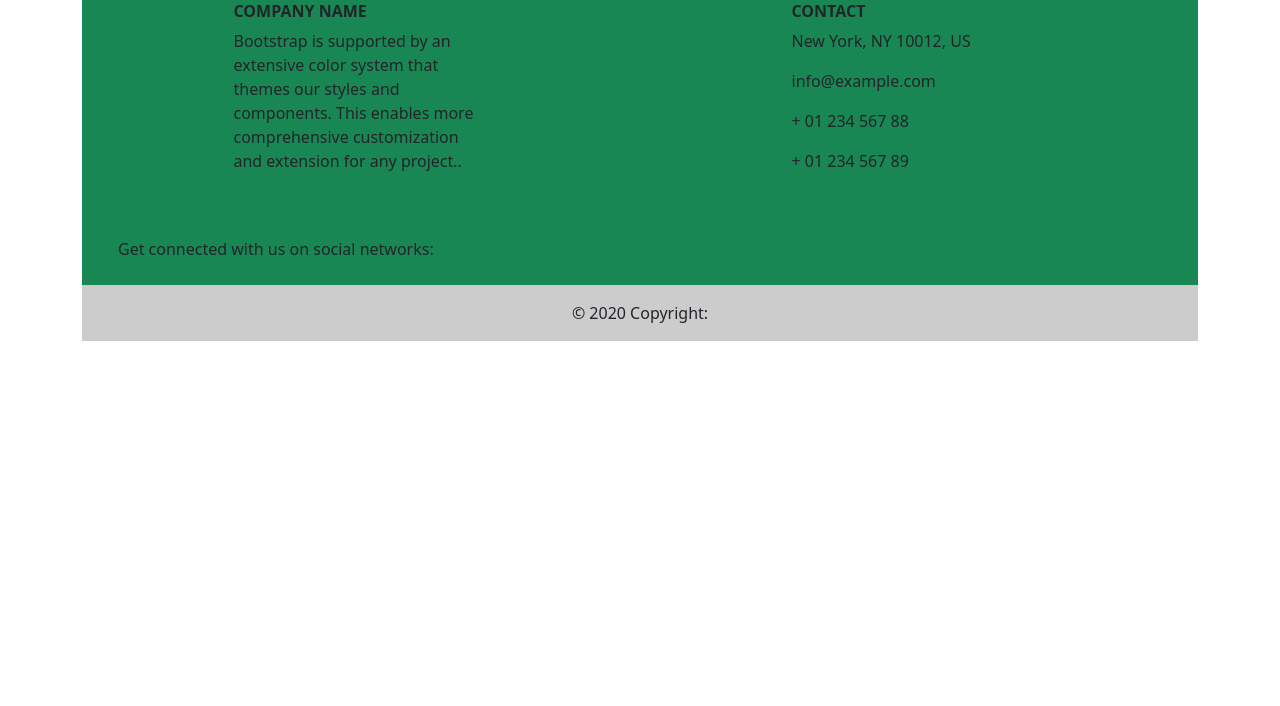
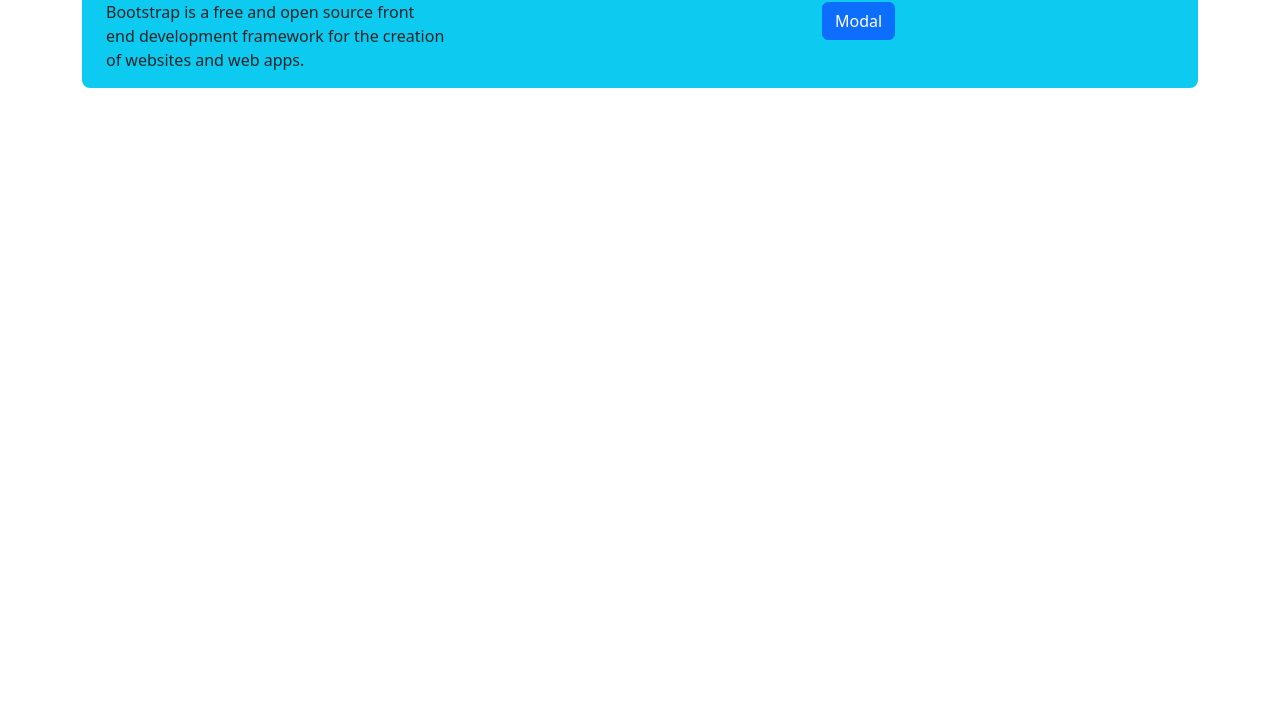
Before and after one commit to Sosukhin/Third-assignment, a plain HTML site: page index2.html in a window 1280 px wide. Shown: the part 94-800 px from the top of the page. Drawn offline with nearby package versions, Linux system fonts and the light colour scheme.

Commit message:
bonus done

```diff
--- a/index2.html
+++ b/index2.html
@@ -266,45 +266,21 @@
     <div class="container my-5">
 
         <!-- Footer -->
-        <footer class="text-center text-lg-start text-dark">
+        <!-- <footer class="text-center text-lg-start text-dark">
 
             <section class="">
                 <div
                     class="container text-center text-md-start mt-5 bg-success justify-content-center align-items-center">
                     <!-- Grid row -->
-                    <div class="row mt-3">
+        <!-- <div class="row mt-3">
                         <!-- Grid column -->
         <div class="col-md-3 col-lg-4 col-xl-3 mx-auto mb-4 mt-5">
             <!-- Content -->
-                            <h6 class="text-uppercase fw-bold">Company name</h6>
 
-                            <p>
-                                Bootstrap is supported by an extensive color system that themes our styles and
-                                components. This enables more comprehensive customization and extension for any
-                                project..
-                            </p>
-                        </div>
-
-                        <div class="col-md-4 col-lg-3 col-xl-3 mx-auto mb-md-0 mb-4 mt-5">
-                            <!-- Links -->
-                            <h6 class="text-uppercase fw-bold">Contact</h6>
-
-                            <p><i class="fas fa-home mr-3"></i> New York, NY 10012, US</p>
-                            <p><i class="fas fa-envelope mr-3"></i> info@example.com</p>
-                            <p><i class="fas fa-phone mr-3"></i> + 01 234 567 88</p>
-                            <p><i class="fas fa-print mr-3"></i> + 01 234 567 89</p>
-                        </div>
-                        <!-- Grid column -->
-                    </div>
-                    <section class="d-flex justify-content-between p-4">
-                        <!-- Left -->
-                        <div class="me-5 text-center">
-                            <span>Get connected with us on social networks:</span>
-                        </div>
             <!-- Left -->
             <!-- Grid row -->
             <!-- Right -->
-                        <div>
+            <!-- <div>
                             <a href="" class="text-white me-4">
                                 <i class="fab fa-facebook-f"></i>
                             </a>
@@ -323,7 +299,7 @@
                             <a href="" class="text-white me-4">
                                 <i class="fab fa-github"></i>
                             </a>
-                        </div>
+                        </div> -->
             <!-- Right -->
         </div>
 
@@ -334,10 +310,10 @@
         <!-- Section: Links  -->
 
         <!-- Copyright -->
-            <div class="text-center p-3" style="background-color: rgba(0, 0, 0, 0.2)">
+        <!-- <div class="text-center p-3" style="background-color: rgba(0, 0, 0, 0.2)">
                 © 2020 Copyright:
 
-            </div>
+            </div> -->
         <!-- Copyright -->
         </footer>
         <!-- Footer -->
@@ -345,6 +321,68 @@
     </div>
 
 
+    <div class="container w-100">
+        <div class="row">
+            <div class="col-12">
+                <section class="container rounded-3 d-flex justify-content-center align-items-center bg-info"
+                    id="subscribe">
+                    <div class="container text-start ">
+                        <div class="row">
+                            <div class="col-sm-5 col-md-6 col-4 ">
+                                <h2 class="text-uppercase fw-bold text-justify">Ready to
+                                    join?</h2>
+                                <p>Bootstrap is a free and open source
+                                    front end
+                                    development
+                                    framework for the creation
+                                    of
+                                    websites
+                                    and
+                                    web apps. </p>
+                            </div>
+
+                        </div>
+
+                    </div>
+
+                    <div class="col-4">
+                        <div class="col-sm-5 col-md-6 col-4">
+                            <!-- Button trigger modal -->
+                            <button type="button" class="btn btn-primary" data-bs-toggle="modal"
+                                data-bs-target="#staticBackdrop">
+                                Modal
+                            </button>
+
+                            <!-- Modal -->
+                            <div class="modal fade" id="staticBackdrop" data-bs-backdrop="static"
+                                data-bs-keyboard="false" tabindex="-1" aria-labelledby="staticBackdropLabel"
+                                aria-hidden="true">
+                                <div class="modal-dialog">
+                                    <div class="modal-content">
+                                        <div class="modal-header">
+                                            <h5 class="modal-title" id="staticBackdropLabel">Modal title</h5>
+                                            <button type="button" class="btn-close" data-bs-dismiss="modal"
+                                                aria-label="Close"></button>
+                                        </div>
+                                        <div class="modal-body">
+                                            Hello! I am trying my best to Learning Bootstrap
+                                        </div>
+                                        <div class="modal-footer">
+                                            <button type="button" class="btn btn-secondary"
+                                                data-bs-dismiss="modal">Close</button>
+                                            <button type="button" class="btn btn-primary">Understood</button>
+                                        </div>
+                                    </div>
+                                </div>
+                            </div>
+                        </div>
+                    </div>
+
+                </section>
+            </div>
+        </div>
+    </div>
+
 
     <script src="https://cdn.jsdelivr.net/npm/bootstrap@5.2.0/dist/js/bootstrap.bundle.min.js"></script>
 </body>
```
Also changed, not shown: index.html (+37 -17 lines). Lines whose indentation alone changed are shown as unchanged.
